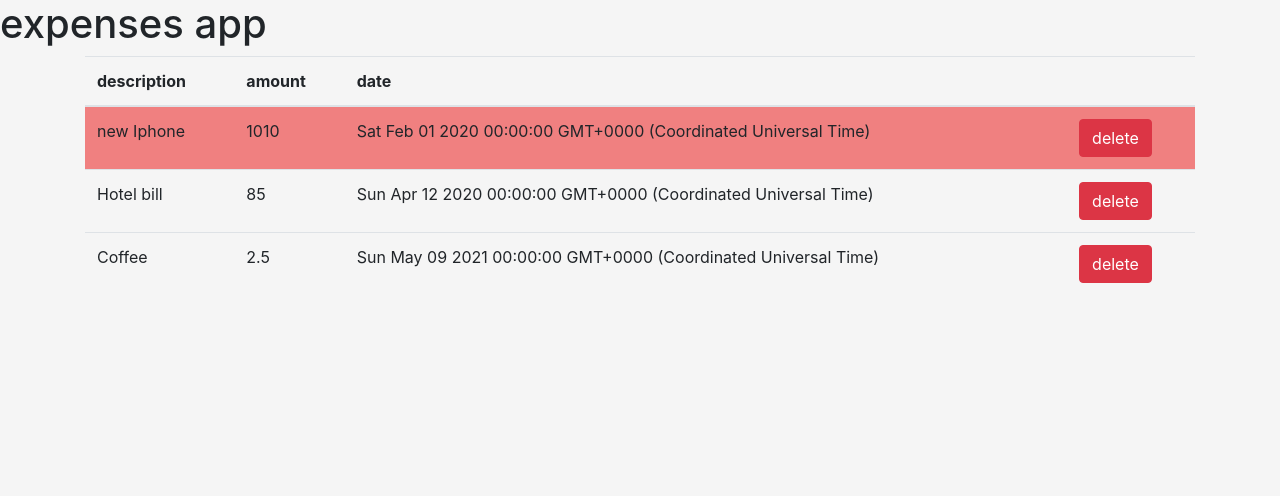
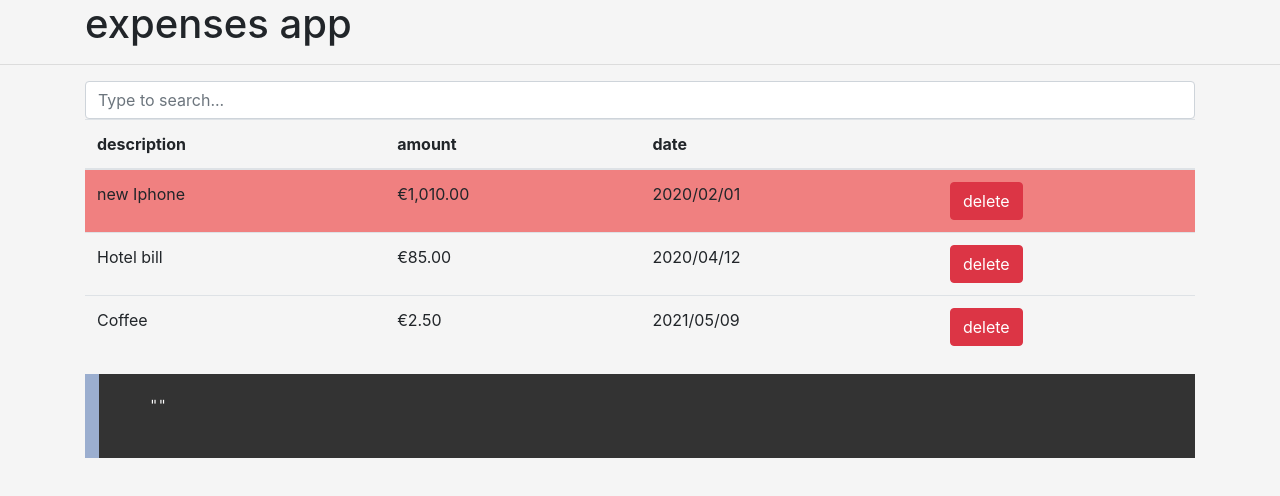
Before and after one commit to RubMertens/angular-demos, an Angular app: page / in a window 1280 px wide. Shown: the top 496 px of the page. Built offline with nearby package versions, Linux system fonts and the light colour scheme.

Commit message:
using pipes for formatting & custom search pipe

```diff
--- a/src/app/app.component.html
+++ b/src/app/app.component.html
@@ -1,8 +1,22 @@
-<header>
+<header class="container">
   <h1>expenses app</h1>
 </header>
+<hr />
+<main class="container">
+  <!-- <input
+    type="search"
+    placeholder="Type to search..."
+    class="form-control"
+    [value]="searchValue"
+    (input)="searchChanged($event)"
+  /> -->
+  <input
+    type="search"
+    placeholder="Type to search..."
+    class="form-control"
+    [(ngModel)]="searchValue"
+  />
 
-<main class="container">
   <table class="table">
     <thead>
       <tr>
@@ -14,13 +28,13 @@
     </thead>
     <tbody>
       <tr
-        *ngFor="let expense of expenses"
+        *ngFor="let expense of expenses | search: searchValue"
         [hidden]="expense.deleted"
         [class.expensive]="expense.amount > 1000"
       >
         <td>{{ expense.description }}</td>
-        <td>{{ expense.amount }}</td>
-        <td>{{ expense.date }}</td>
+        <td>{{ expense.amount | currency: "EUR" }}</td>
+        <td>{{ expense.date | date: "yyyy/MM/dd" }}</td>
         <td>
           <button (click)="deleteExpense(expense)" class="btn btn-danger">
             delete
@@ -29,4 +43,9 @@
       </tr>
     </tbody>
   </table>
+  <pre>
+    <code>
+      {{ searchValue | json }}
+    </code>
+  </pre>
 </main>
--- a/src/app/app.component.ts
+++ b/src/app/app.component.ts
@@ -27,6 +27,12 @@ export class AppComponent {
     }
   ];
 
+  searchValue = '';
+
+  searchChanged(e: Event): void {
+    this.searchValue = (e.target as HTMLInputElement).value;
+  }
+
   deleteExpense(e: any): void {
     e.deleted = true;
   }
--- /dev/null
+++ b/src/app/search.pipe.ts
@@ -0,0 +1,26 @@
+import { Pipe, PipeTransform } from '@angular/core';
+
+@Pipe({
+  name: 'search'
+})
+export class SearchPipe implements PipeTransform {
+
+  transform(value: any[], searchValue: string, ...args: unknown[]): any[] {
+    if (!searchValue) { return value; }
+    return value.filter(item => {
+      const keys = Object.keys(item);
+      const anyPropContainsSearch = keys
+        .filter(key => this.keyContains(item, key, searchValue))
+        .length > 0;
+      return anyPropContainsSearch;
+    });
+
+  }
+
+  private keyContains(obj: any, key: string, searchValue: string) {
+    return (obj[key].toString() as string)
+      .toLowerCase()
+      .includes(searchValue.toLowerCase());
+  }
+
+}
--- a/src/styles.scss
+++ b/src/styles.scss
@@ -5,3 +5,9 @@
 body {
   background-color: whitesmoke;
 }
+
+pre {
+  background-color: #333;
+  color: white;
+  border-left: #9baecf 1em solid;
+}
```
Also changed, not shown: src/app/app.module.ts (+6 -2 lines), 1 other file (tests, documents, lock files or other folders).
